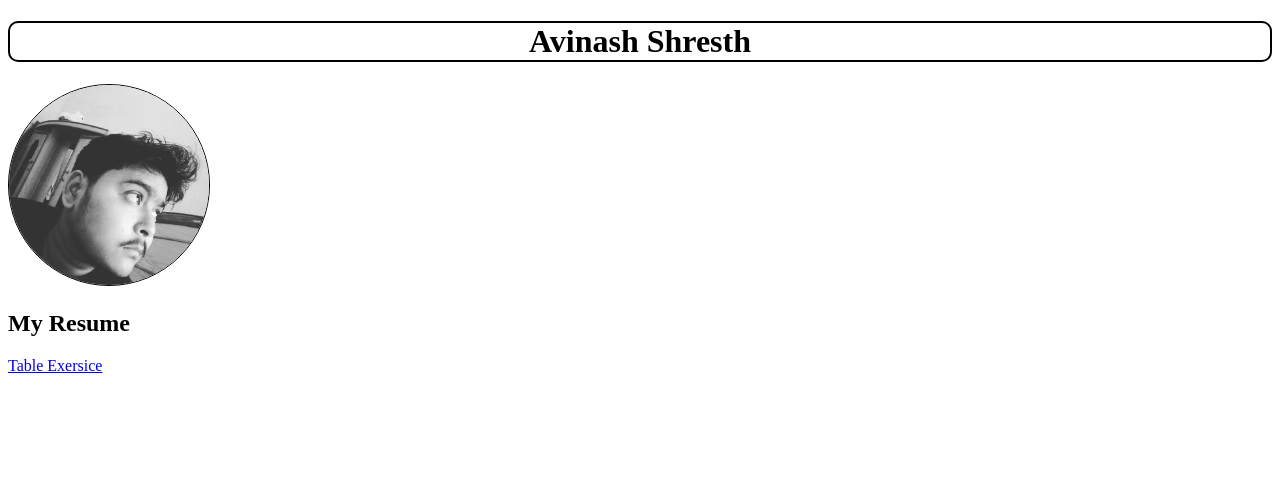
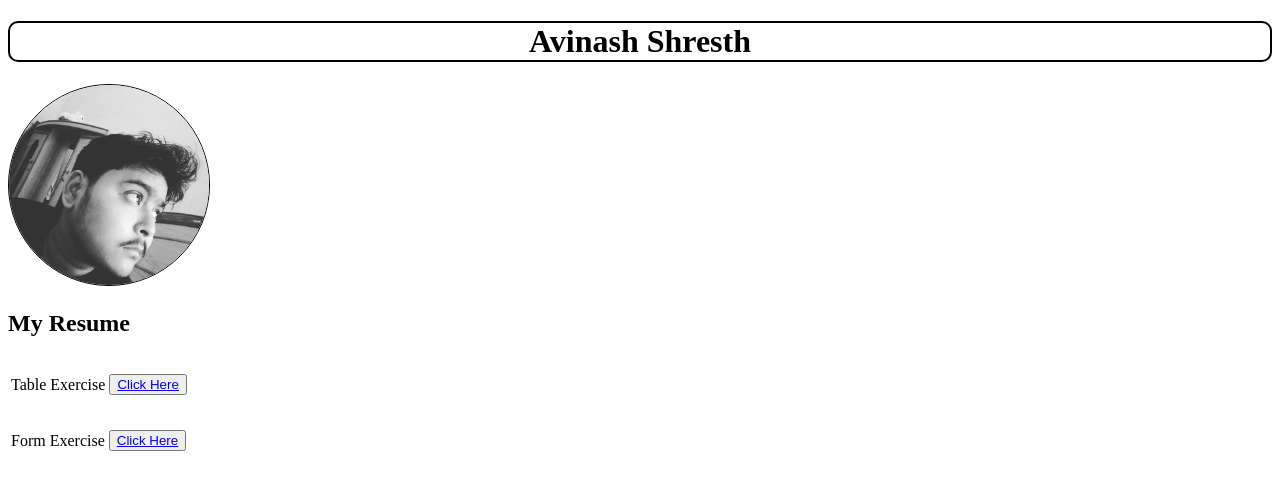
Before and after one commit to avshrestha007/myResume, a plain HTML site: page index.html in a window 1280 px wide. Drawn offline with Linux system fonts and the light colour scheme.

Commit message:
add new page(form exersice)

```diff
--- a/index.html
+++ b/index.html
@@ -11,6 +11,25 @@
     <h1>Avinash Shresth</h1>
     <img src="myphoto.jpg" alt="photo_of_me" width="200">
     <h2>My Resume</h2>
-    <a href="table.html">Table Exersice</a>
+    <table>
+        <tr>
+            <td><p>Table Exercise</p></td>
+            <td>
+                <button>
+                    <a href="table.html">Click Here</a>
+                </button>
+            </td>
+        </tr>
+    </table>
+    <table>
+        <tr>
+            <td><p>Form Exercise</p></td>
+            <td>
+                <button>
+                    <a href="form.html">Click Here</a>
+                </button>
+            </td>
+        </tr>
+    </table>
 </body>
 </html>
```
Also changed, not shown: form.html (added, +19 -0 lines).
